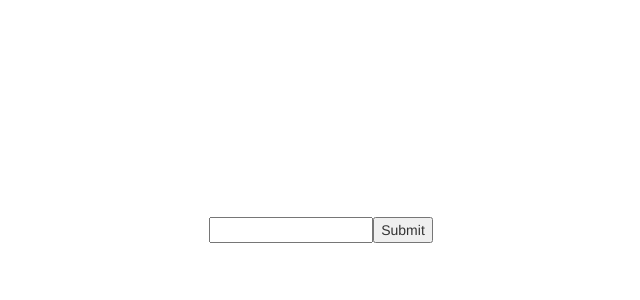
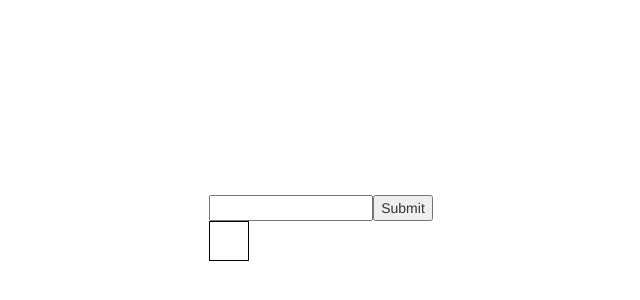
Before and after one commit to jasdang/sorting-visual, a React app: page / in a window 1280 px wide. Shown: the part 170-470 px from the top of the page, without its empty margins (319-959 px from the left). Built offline with nearby package versions, Linux system fonts and the light colour scheme.

Commit message:
created prop Tile

```diff
--- a/src/components/app.jsx
+++ b/src/components/app.jsx
@@ -1,8 +1,14 @@
 import React, {Component} from 'react';
 import Input from './input';
+import Tile from './tile';
 class App extends Component {
   render() {
-    return <Input />;
+    return (
+      <div>
+        <Input />
+        <Tile />
+      </div>
+    );
   }
 }
 
--- /dev/null
+++ b/src/components/tile.jsx
@@ -0,0 +1,13 @@
+import React from 'react';
+
+const Tile = (props) => {
+  const styleTile = {
+    display: 'inline-block',
+    border: '1px solid black',
+    width: '40px',
+    height: '40px',
+  };
+  return <div style={styleTile}></div>;
+};
+
+export default Tile;
```
